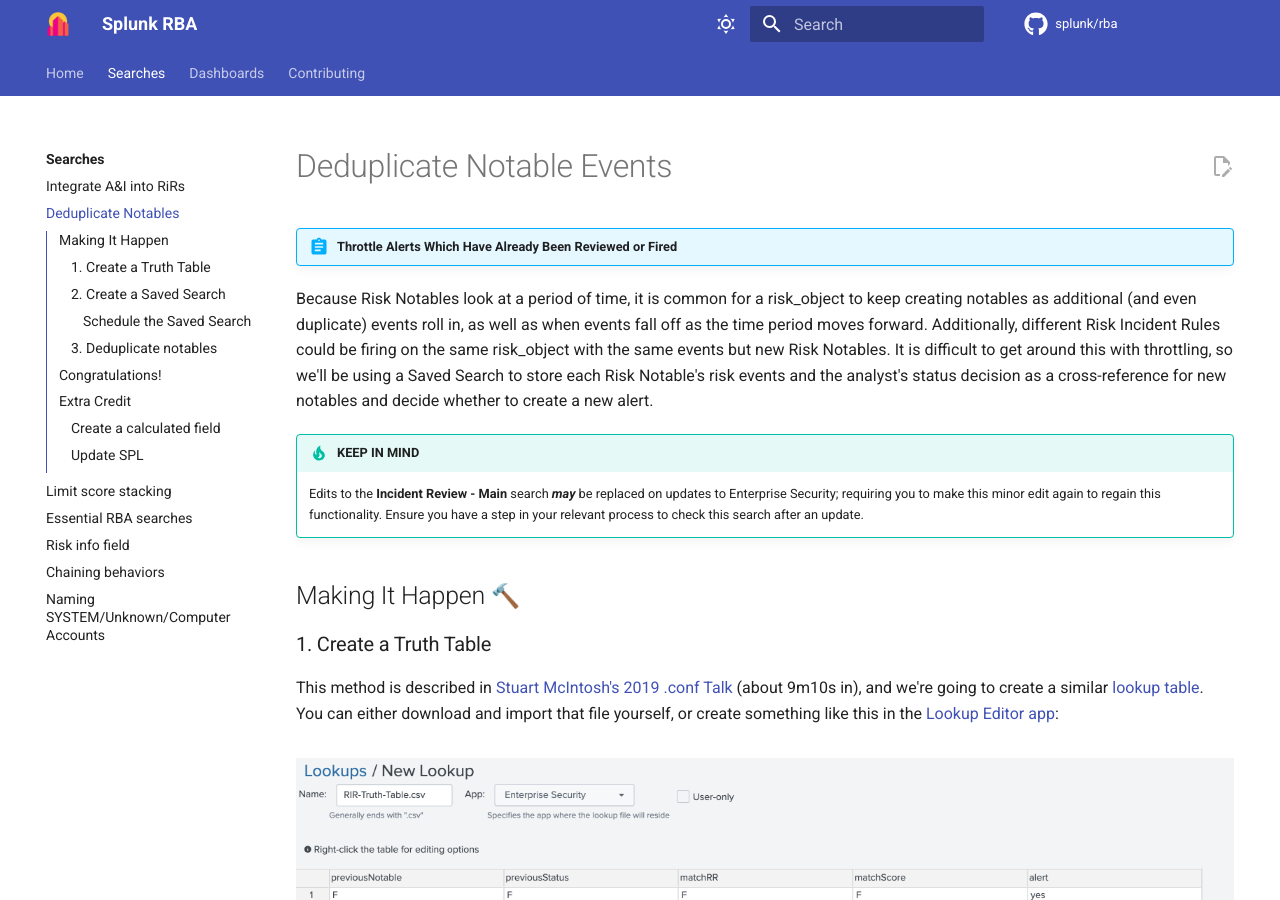
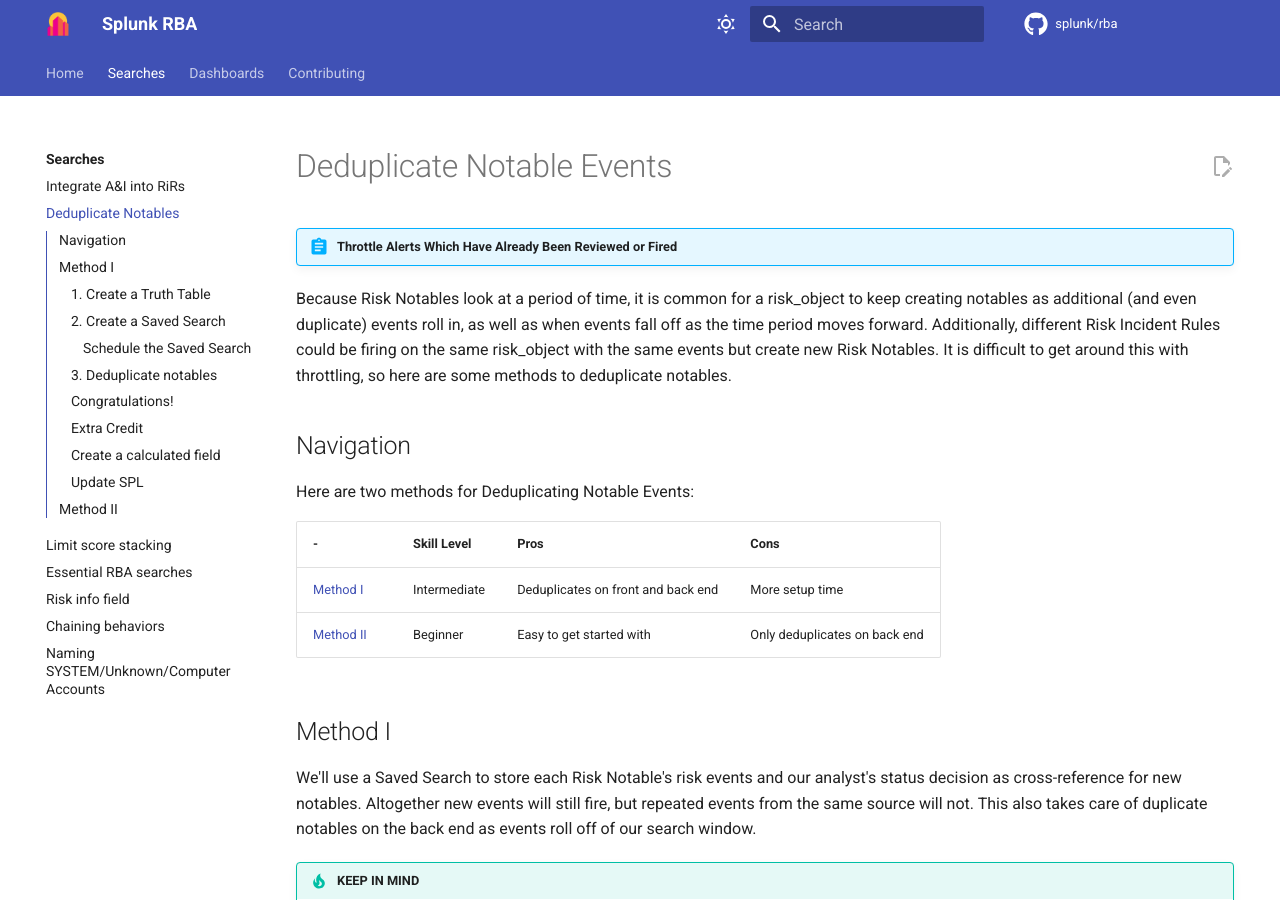
Before and after one commit to splunk/rba, an MkDocs documentation site: the page built from docs/searches/deduplicate_notables.md, in a window 1280 px wide and 900 px high. Built offline with MkDocs 1.6.1 and Material for MkDocs 9.7.7, drawn with Linux system fonts in a browser that asks for light colours; emoji names are drawn with the system emoji font; comment, search, counter and statistics services are not loaded; some of the changed text lies outside the part shown.

Commit message:
Adding methods for managing notables (#77) (#78)
* Adding methods for managing notables (#77)

---------

Signed-off-by: Zachary Christensen <zchristensen@splunk.com>
Co-authored-by: Haylee Mills <millsley@gmail.com>

````diff
--- a/docs/searches/deduplicate_notables.md
+++ b/docs/searches/deduplicate_notables.md
@@ -2,13 +2,25 @@
 
 !!! abstract "Throttle Alerts Which Have Already Been Reviewed or Fired"
 
-Because Risk Notables look at a period of time, it is common for a risk_object to keep creating notables as additional (and even duplicate) events roll in, as well as when events fall off as the time period moves forward. Additionally, different Risk Incident Rules could be firing on the same risk_object with the same events but new Risk Notables. It is difficult to get around this with throttling, so we'll be using a Saved Search to store each Risk Notable's risk events and the analyst's status decision as a cross-reference for new notables and decide whether to create a new alert.
+Because Risk Notables look at a period of time, it is common for a risk_object to keep creating notables as additional (and even duplicate) events roll in, as well as when events fall off as the time period moves forward. Additionally, different Risk Incident Rules could be firing on the same risk_object with the same events but create new Risk Notables. It is difficult to get around this with throttling, so here are some methods to deduplicate notables.
+
+## Navigation
+
+Here are two methods for Deduplicating Notable Events:
+
+- | Skill Level | Pros | Cons
+- | ---------- | ---- | ----
+[Method I](#method-i) | Intermediate | Deduplicates on front and back end | More setup time
+[Method II](#method-ii) | Beginner | Easy to get started with | Only deduplicates on back end
+
+
+## Method I
+
+We'll use a Saved Search to store each Risk Notable's risk events and our analyst's status decision as cross-reference for new notables. Altogether new events will still fire, but repeated events from the same source will not. This also takes care of duplicate notables on the back end as events roll off of our search window.
 
 !!! tip "KEEP IN MIND"
 
     Edits to the **Incident Review - Main** search ***may*** be replaced on updates to Enterprise Security; requiring you to make this minor edit again to regain this functionality. Ensure you have a step in your relevant process to check this search after an update.
-
-## Making It Happen :hammer:
 
 ### 1. Create a Truth Table
 
@@ -115,15 +127,13 @@
   <figcaption>Updated incident review search</figcaption>
 </figure>
 
-## Congratulations! :partying_face:
+### Congratulations! :partying_face:
 
 You should now have a significant reduction in duplicate notables
 
 If something isn't working, make sure that the Saved Search is correctly outputting a lookup (which should have Global permissions), and ensure if you `| inputlookup RIR-Deduplicate.csv` you see all of the fields being returned as expected. If Incident Review is not working, something is wrong with the lookup or your edit to that search.
 
----
-
-## Extra Credit
+### Extra Credit
 
 If you utilize the [Risk info field](./risk_info_event_detail.md) so you have a short and sweet risk_message, you can add another level of granularity to your truth table.
 
@@ -181,6 +191,20 @@
 Voila! We now ensure that our signature-based risk rule data sources will properly alert if there are interesting new events for that risk object.
 
 ---
+
+## Method II
+
+This method is elegantly simple to ensure notables don't re-fire as earlier events drop off the rolling search window of your Risk Incident Rules. It does this by only firing if the latest risk event is from the past 70 minutes.
+
+``` spl title="Append to existing RIR"
+...
+| stats latest(_indextime) AS latest_risk
+| where latest_risk >= relative_time(now(),"-70m@m")
+```
+
+Credit to Josh Hrabar and Josh Campbell, this is brilliant. Thanks y'all!
+
+---
 <small>Authors</small>
 
 <div class="zts-tooltip">
--- a/mkdocs.yml
+++ b/mkdocs.yml
@@ -111,7 +111,7 @@
       - searches/index.md
       - Integrate A&I into RiRs: searches/asset_and_identity_rir_logic.md
       - Deduplicate Notables: searches/deduplicate_notables.md
-      - Limit score stacking: searches/limit_risk_rule_score_stacking.md
+      - Limit score stacking: searches/limit_score_stacking.md
       - Essential RBA searches: searches/risk_guide_searches.md
       - Risk info field: searches/risk_info_event_detail.md
       - Chaining behaviors: searches/this_then_that_alerts.md
````
Also changed, not shown: docs/contributing/contributors.md (+2 -0 lines), docs/searches/index.md (+2 -2 lines), docs/searches/limit_risk_rule_score_stacking.md (deleted, +0 -30 lines), docs/searches/limit_score_stacking.md (added, +100 -0 lines), docs/assets/dedup_notable_2.png (added).
